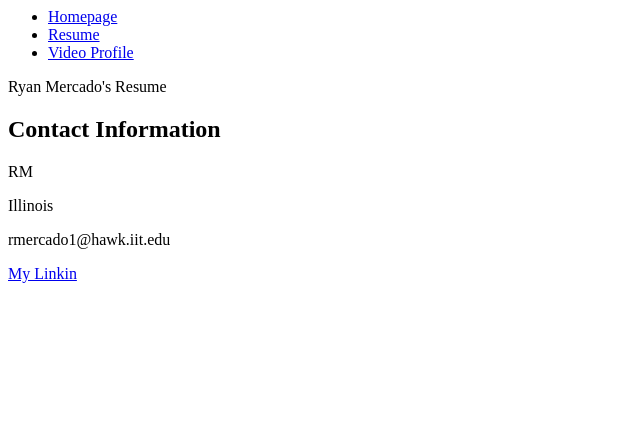
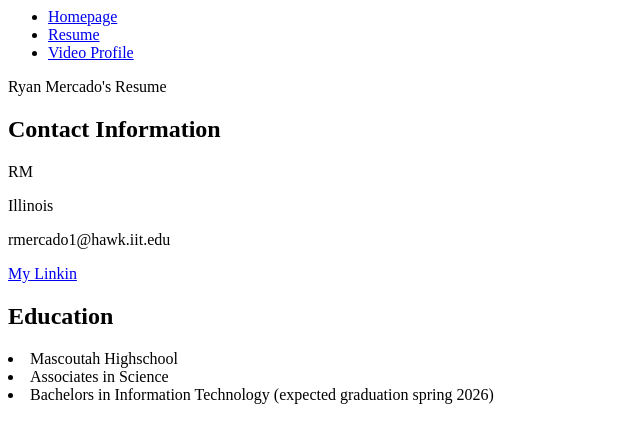
Before and after one commit to rmuser04/Project-1, a plain HTML site: page resume.html in a window 1280 px wide. Shown: the whole page, without its empty margins (0-640 px from the left). Drawn offline with Linux system fonts and the light colour scheme.

Commit message:
resume education
I added an education section to my resume page

```diff
--- a/resume.html
+++ b/resume.html
@@ -24,3 +24,10 @@
       <p>rmercado1@hawk.iit.edu</p>
       <p><a href="https://www.linkedin.com/in/ryan-mercado-5a37021ba?trk=people-guest_people_search-card">My Linkin</a></p>
     </section>
+    <section id="education">
+      <h2>Education</h2>
+      <o1>
+        <li>Mascoutah Highschool</li>
+        <li>Associates in Science</li>
+        <li>Bachelors in Information Technology (expected graduation spring 2026)</li>
+      </o1>
```
